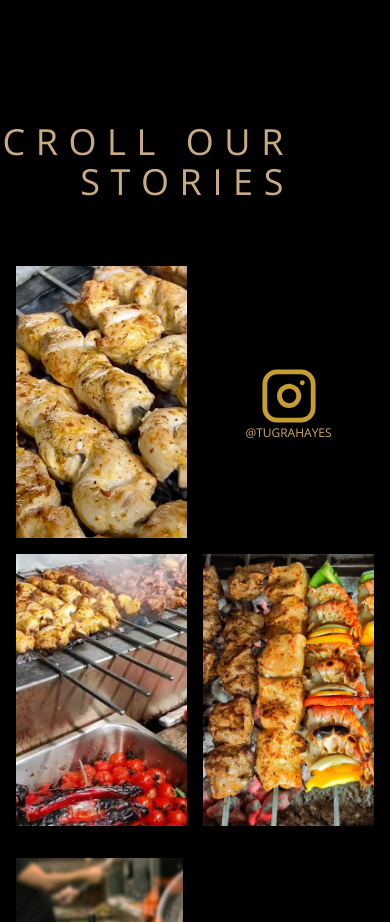
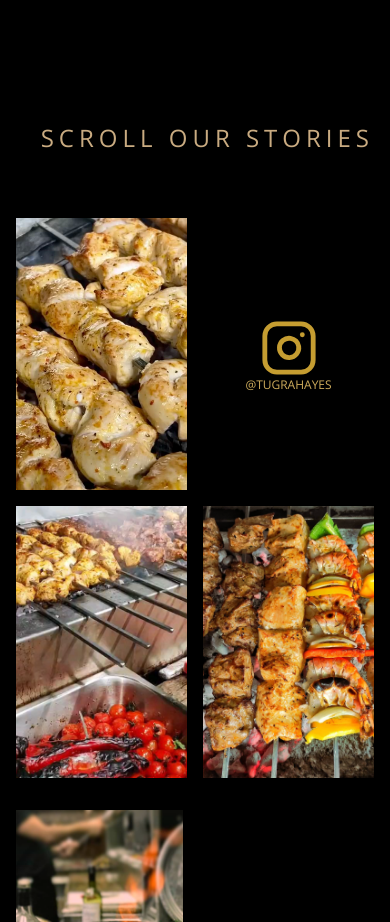
Before and after one commit to Jithin7777/Tugra-Web, a Next.js app: page / in a window 390 px wide. Shown: the part 6440-7362 px from the top of the page. Built offline with nearby package versions, Linux system fonts and the light colour scheme; a web font is replaced by a local one.

Commit message:
modify heading

```diff
--- a/src/app/(section)/StoryGallery.tsx
+++ b/src/app/(section)/StoryGallery.tsx
@@ -4,9 +4,10 @@ import { Instagram } from "lucide-react";
 const StoryGallery = () => {
   return (
     <section className="bg-black text-white py-16 px-4 md:px-5">
-      <h2 className="text-4xl uppercase md:text-4xl tracking-[10.59px] font-light text-right mb-16 font-open-sans text-[#C9AB81] -translate-x-20 ">
-        scroll our stories
-      </h2>
+     <h2 className="text-2xl uppercase md:text-4xl tracking-[5px] md:tracking-[10.59px] font-light text-right mb-16 font-open-sans text-[#C9AB81] md:-translate-x-20 -translate-x-0">
+  scroll our stories
+</h2>
+
 
       <div className="grid grid-cols-2 md:grid-cols-4 gap-4 mb-8">
         <img
```
